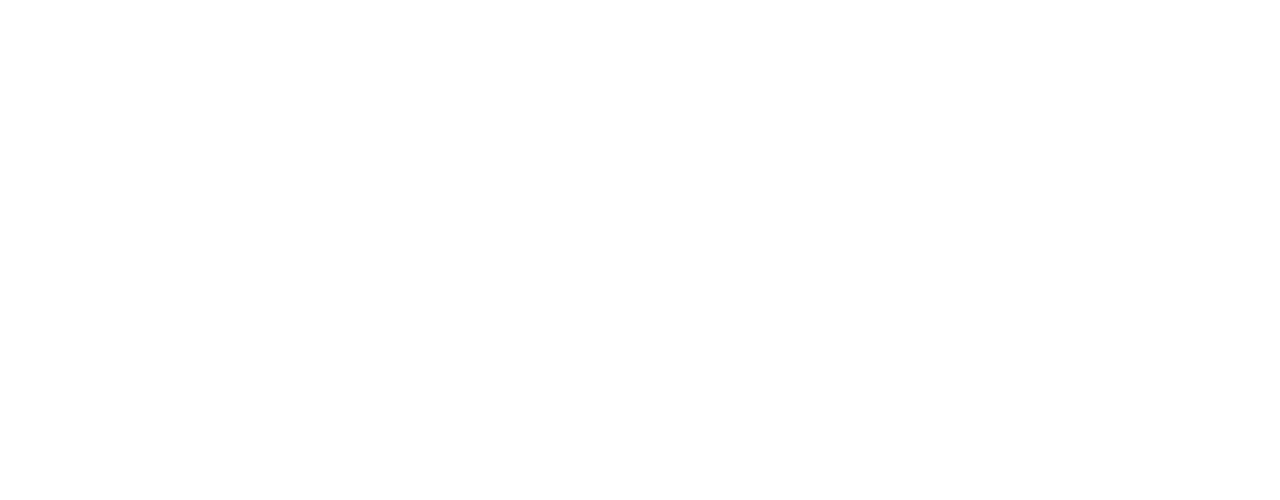
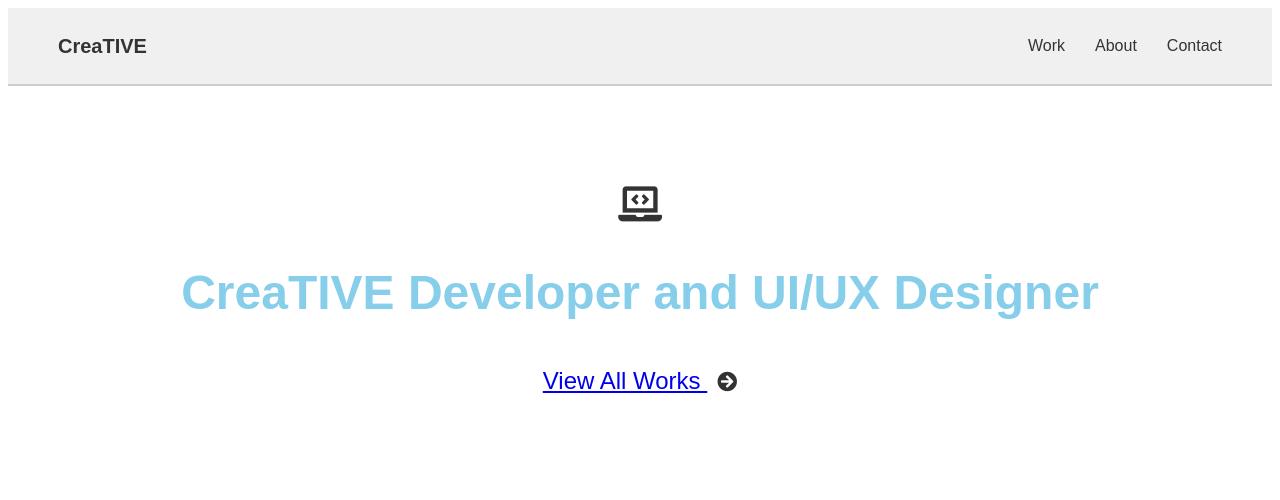
Before and after one commit to Jedidiah-Solomon/CreativeCoderJed-Students, a plain HTML site: page index.html in a window 1280 px wide. Drawn offline with Linux system fonts and the light colour scheme.

Commit message:
I added some codes to the Index.html file and the corresponding CSS files

```diff
--- a/index.html
+++ b/index.html
@@ -1,13 +1,32 @@
 <!DOCTYPE html>
 <html lang="en">
-  <head>
-    <meta charset="UTF-8" />
-    <meta name="viewport" content="width=device-width, initial-scale=1.0" />
-    <meta name="description" content="Creative Coder Jed." />
-    <title>Welcome to Silas Page</title>
-    <link rel="stylesheet" href="style.css" />
-  </head>
-  <body>
+<head>
+  <meta charset="UTF-8">
+  <meta name="viewport" content="width=device-width, initial-scale=1.0">
+  <meta name="description" content="Creative Developer and UI/UX Designer Portfolio">
+  <title>My CreaTIVE</title>
+  <link rel="stylesheet" href="styles.css">
+  <link rel="stylesheet" href="https://cdnjs.cloudflare.com/ajax/libs/font-awesome/5.15.3/css/all.min.css">
+</head>
+<body>
+  <header>
+    <nav class="container">
+      <h4 class="logo">CreaTIVE</h4>
+      <div class="nav-links">
+        <a href="work.html">Work</a>
+        <a href="about.html">About</a>
+        <a href="contact.html">Contact</a>
+      </div>
+    </nav>
+  </header>
 
-  </body>
+  <main class="container">
+    <section class="hero">
+      <i class="hero-icon fas fa-laptop-code"></i>
+      <h1>CreaTIVE Developer and UI/UX Designer</h1>
+      <a href="index.html" class="hero-subtext"> View All Works </a>
+      <i class="hero-subicon fas fa-arrow-circle-right"></i>
+    </section>
+  </main>
+</body>
 </html>
--- /dev/null
+++ b/styles.css
@@ -0,0 +1,77 @@
+* {
+    box-sizing: border-box;
+    font-family: 'Arial', sans-serif;
+}
+
+body {
+    background-color: #fff;
+    color: #333;
+}
+
+
+.container {
+    margin: 0 auto;
+    padding: 0 50px;
+}
+
+
+nav {
+    display: flex;
+    justify-content: space-between;
+    align-items: center;
+    padding: 10px 0;
+    background-color: #f0f0f0;
+    border-bottom: 2px solid #ccc;
+}
+
+.logo {
+    font-size: 20px;
+    font-weight: bold;
+    color: #333;
+}
+
+.nav-links {
+    display: flex;
+    gap: 30px;
+}
+
+.nav-links a {
+    text-decoration: none;
+    color: #333;
+    font-size: 16px;
+    transition: color 0.3s ease;
+}
+
+.nav-links a:hover {
+    color: skyblue;
+}
+
+/* Hero Section */
+.hero {
+    text-align: center;
+    padding: 100px 20px;
+    background-color: #fff;
+    font-size: 2rem;
+    color: skyblue;
+}
+
+.hero-subtext {
+    font-size: 1.5rem;
+    transition: color 0.3s ease;
+
+}
+.hero-subtext:hover {
+    color: #000;
+
+}
+
+.hero-icon {
+    font-size: 35px;
+    color: #333;
+}
+
+.hero-subicon {
+    margin-left: 10px;
+    font-size: 20px;
+    color: #333;
+}
```
Also changed, not shown: about.html (added), contact.html (added), work.html (added).
